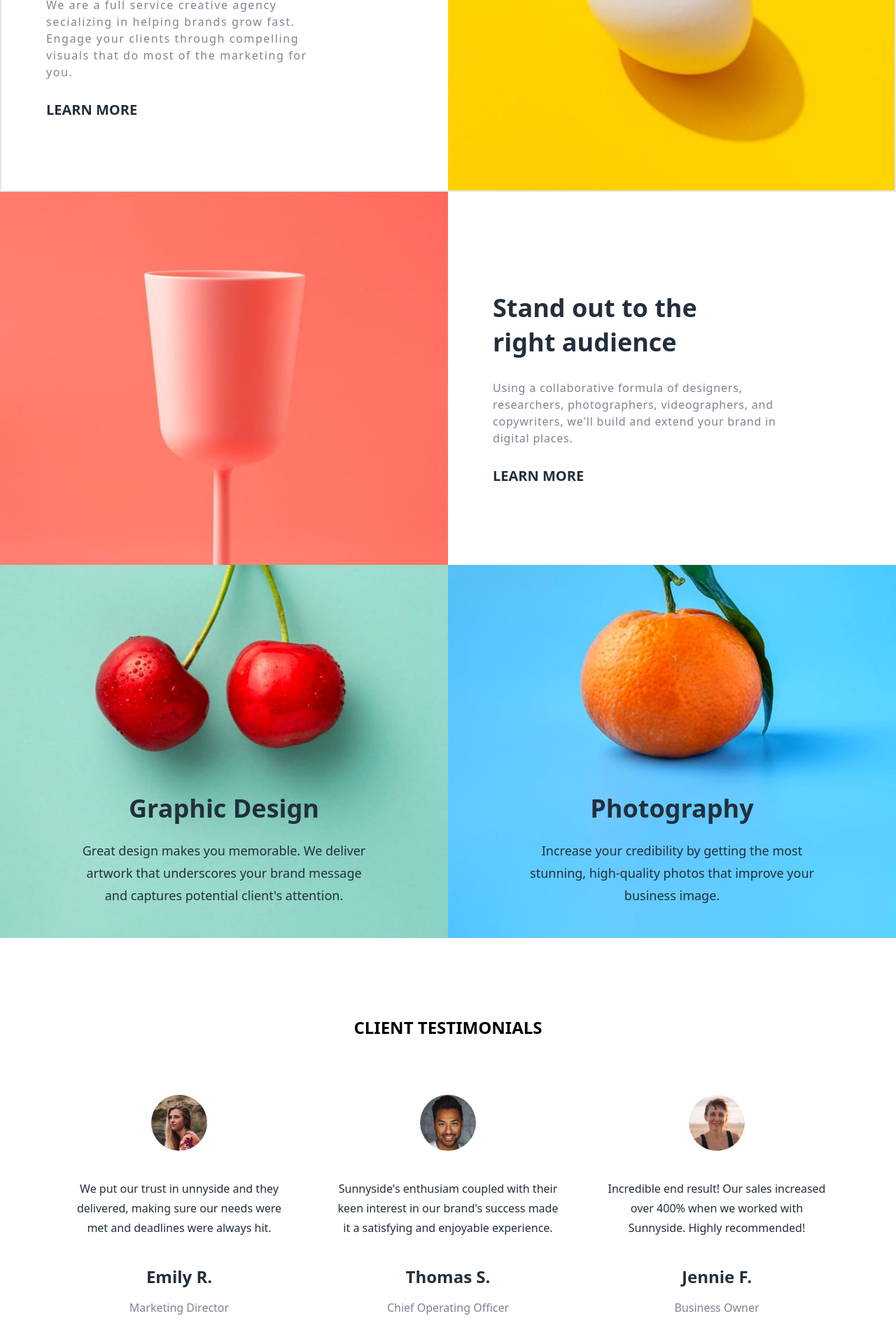
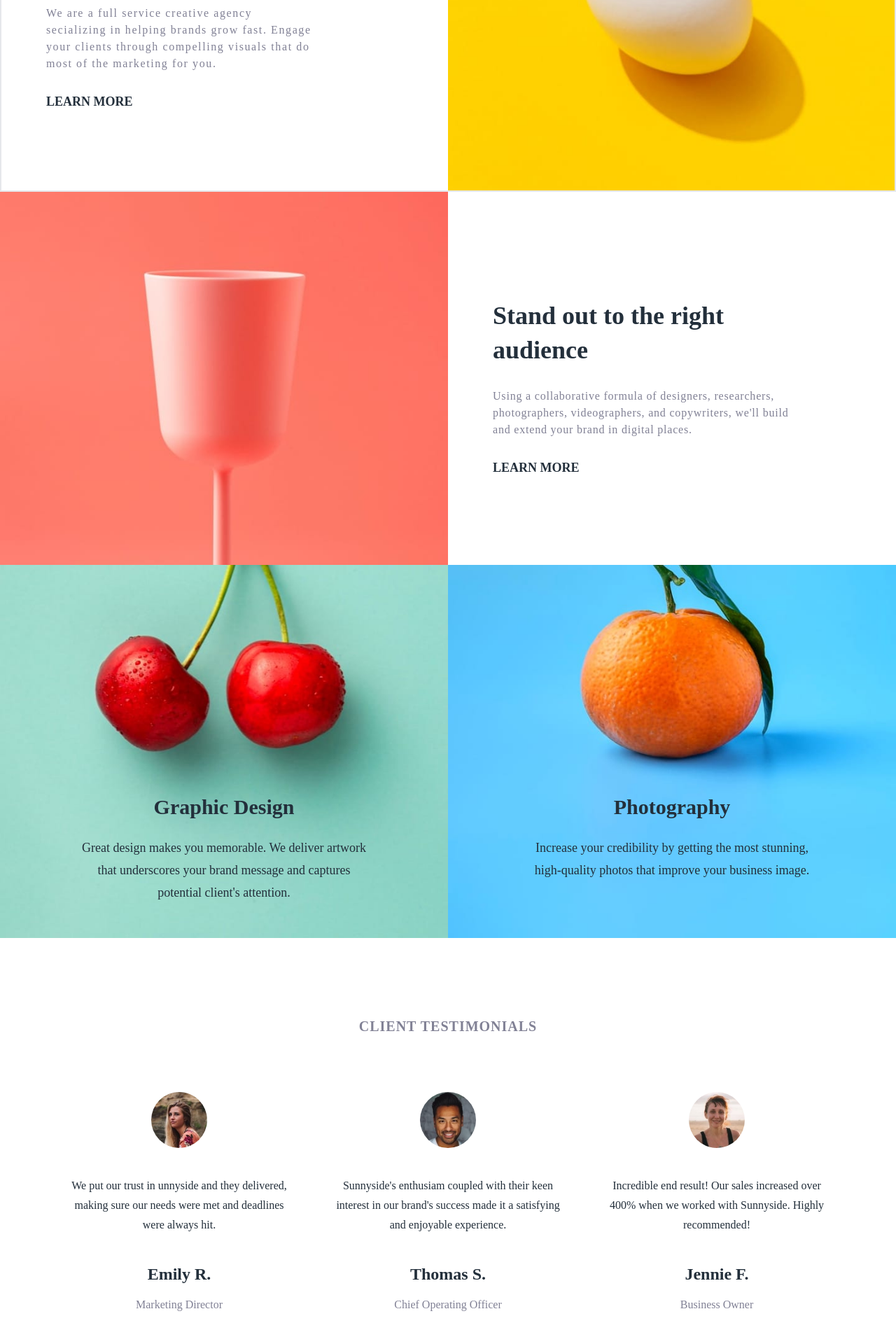
Before and after one commit to ForJessicaSake/Sunny-Side-Agencies, a React (Create React App) app: page / in a window 1280 px wide. Shown: the part 760-2680 px from the top of the page at 70% size. Built offline with nearby package versions, Linux system fonts and the light colour scheme.

Commit message:
fix:changed fontfamily

```diff
--- a/src/components/Navbar.tsx
+++ b/src/components/Navbar.tsx
@@ -1,6 +1,6 @@
 const Navbar = () => {
   return (
-    <nav>
+    <nav className="font-textFont">
       <h1>Navbar</h1>
     </nav>
   );
--- a/src/custom/CalltoAction.tsx
+++ b/src/custom/CalltoAction.tsx
@@ -4,8 +4,8 @@ type Props = {
 
 const CalltoAction = ({ text }: Props) => {
   return (
-    <section className="pb-7 text-xl font-bold">
-      <h3 className="text-Heading">{text}</h3>
+    <section className="pb-7 text-lg font-bold">
+      <h3 className="font-Headingfront text-Heading">{text}</h3>
     </section>
   );
 };
--- a/src/custom/Card.tsx
+++ b/src/custom/Card.tsx
@@ -11,8 +11,8 @@ const Card = ({image, heading, text}:Props)=>{
           <img src={image} alt="fruit" className="lg:h-full md:h-full sm:h-96 w-full"/>
         </figure>
         <figcaption className="absolute top-44 md:top-96 lg:top-80 z-50 flex lg:text-center flex-col lg:w-9/12 md:w-6/12 sm:w-12/12 px-8">
-          <h1 className="text-Heading lg:text-4xl text-2xl font-bold lg:pb-6 pb-2 pt-2">{heading}</h1>
-          <p className="text-Heading leading-6 lg:leading-8 lg:text-lg md:text-base text-sm pb-2">{text}</p>
+          <h1 className="font-Headingfront text-Heading lg:text-3xl text-2xl font-bold lg:pb-6 pb-2 pt-2">{heading}</h1>
+          <p className="font-textFont text-Heading leading-6 lg:leading-8 lg:text-lg md:text-base text-sm pb-2">{text}</p>
         </figcaption>
         </section>
     )
--- a/src/custom/TestimonialCard.tsx
+++ b/src/custom/TestimonialCard.tsx
@@ -12,9 +12,9 @@ const TestimonialCard = ({ image, testimonial, name, jobTitle }: Props) => {
         <img src={image} alt="avartar" className="h-20 mb-10 w-20 rounded-full" />
       </figure>
       <figcaption>
-        <p className="w-80 pb-10 text-Heading leading-7 font-medium">{testimonial}</p>
-        <h2 className="text-2xl text-Heading font-bold pb-4">{name}</h2>
-        <p className="text-Text">{jobTitle}</p>
+        <p className="font-textFont w-80 pb-10 text-Heading leading-7 font-medium">{testimonial}</p>
+        <h2 className="font-Headingfront text-2xl text-Heading font-extrabold pb-4">{name}</h2>
+        <p className="font-textFont text-Text">{jobTitle}</p>
       </figcaption>
     </section>
   );
--- a/src/elements/Footer.tsx
+++ b/src/elements/Footer.tsx
@@ -6,10 +6,10 @@ import pinterestImage from "../assets/desktop/icon-pinterest.svg";
 
 const Footer = () => {
   return (
-    <footer className="flex flex-col bg-Green h-72 items-center justify-center">
+    <footer className="flex flex-col bg-Green h-80 items-center justify-center">
     <nav className="flex flex-col items-center justify-center">
-        <h1 className="text-3xl pb-10">Sunnyside</h1>
-        <ul className="flex justify-between w-64 pb-16">
+        <h1 className="text-3xl pb-10 font-extrabold text-DarkGreen font-textFont">Sunnyside</h1>
+        <ul className="font-textFont flex justify-between w-64 pb-16">
           <li>About</li>
           <li>Services</li>
           <li>Projects</li>
--- a/src/elements/Header.tsx
+++ b/src/elements/Header.tsx
@@ -2,8 +2,8 @@ import roundedCitrus from "../assets/desktop/roundcitrus.jpg";
 import arrowImage from "../assets/desktop/icon-arrow-down.svg"
 const Header = () => {
   return (
-    <section className="relative flex flex-col justify-center items-center bg-Blue">
-      <h1 className="absolute lg:top-24 top-0 text-2xl w-40 lg:w-full text-center lg:text-5xl text-white font-bold tracking-widest">WE ARE CREATIVES</h1>
+    <section className="relative flex flex-col  justify-center items-center bg-Blue">
+      <h1 className="font-Headingfront absolute lg:top-24 top-0 text-3xl w-64 lg:w-full text-center lg:text-5xl text-white font-extrabold tracking-widest">WE ARE CREATIVES</h1>
       <img src={arrowImage} alt="orange" className="absolute lg:h-20 h-12" />
       <img src={roundedCitrus} alt="orange" className="lg:w-8/12 w-full " />
     </section>
--- a/src/elements/Hero.tsx
+++ b/src/elements/Hero.tsx
@@ -9,8 +9,8 @@ const Hero = () => {
           <img src={eggImage} alt="egg" className="w-full" />
         </figure>
         <figcaption className=" w-6/12 flex flex-col lg:pl-16 lg:justify-start lg:items-start justify-center items-center">
-          <h1 className="text-Heading pt-14 text-4xl lg:w-80 leading-snug w-80 font-bold pb-7">Transform your brand</h1>
-          <p className="lg:px-0 px-6 text-Text pb-7 text-base lg:text-base lg:font-normal w-96 lg:w-96 leading-8 tracking-widest font-semibold">
+          <h1 className="font-Headingfront text-Heading pt-14 text-4xl lg:w-80 leading-snug w-80 font-extrabold pb-7">Transform your brand</h1>
+          <p className="font-textFont lg:px-0 px-6 text-Text pb-7 text-base lg:text-base lg:font-normal w-96 lg:w-96 leading-8 tracking-widest font-semibold">
             We are a full service creative agency secializing in helping brands
             grow fast. Engage your clients through compelling visuals that do
             most of the marketing for you.
@@ -23,8 +23,8 @@ const Hero = () => {
           <img src={cupImage} alt="cup" className="w-full" />
         </figure>
         <figcaption className=" w-6/12 flex flex-col lg:pl-16 lg:justify-start lg:items-start justify-center items-center">
-          <h1 className="text-Heading pt-14 text-4xl lg:w-96 w-80 leading-snug font-bold pb-7">Stand out to the right audience</h1>
-          <p className="lg:px-0 px-6 text-Text pb-7 text-base lg:text-base lg:font-normal lg:w-hero w-96 leading-8 tracking-wider font-semibold">
+          <h1 className="font-Headingfront text-Heading pt-14 text-4xl lg:w-96 w-80 leading-snug font-extrabold pb-7">Stand out to the right audience</h1>
+          <p className="font-textFont lg:px-0 px-6 text-Text pb-7 text-base lg:text-base lg:font-normal lg:w-hero w-96 leading-8 tracking-wider font-semibold">
             Using a collaborative formula of designers, researchers,
             photographers, videographers, and copywriters, we'll build and
             extend your brand in digital places.
--- a/src/elements/Testimonal.tsx
+++ b/src/elements/Testimonal.tsx
@@ -6,7 +6,7 @@ import thomasAvatar from "../assets/desktop/image-thomas.jpg";
 const Testimonial = () => {
   return (
     <section className="flex flex-col text-center items-center px-24 lg:py-28 py-14">
-      <h1 className="text-2xl font-bold lg:mb-20 mb-14">CLIENT TESTIMONIALS</h1>
+      <h1 className="text-Text tracking-wider font-Headingfront text-xl font-bold lg:mb-20 mb-14">CLIENT TESTIMONIALS</h1>
       <section className="flex flex-col lg:flex-row lg:justify-between w-full">
       <TestimonialCard
         image={emilyAvatar}
--- a/src/index.css
+++ b/src/index.css
@@ -1,3 +1,4 @@
 @tailwind base;
 @tailwind components;
 @tailwind utilities;
+@import url('https://fonts.googleapis.com/css2?family=Libre+Baskerville:wght@700&family=PT+Serif:ital,wght@0,400;0,700;1,700&family=Work+Sans:wght@100;200;300;400;500&display=swap');
--- a/tailwind.config.js
+++ b/tailwind.config.js
@@ -10,6 +10,7 @@ module.exports = {
         Yellow:"#ffd303",
         Peach:"#fd7564",
         Green:"#7dc8b8",
+        DarkGreen: "#2c7466",
         Heading:"#232f3b",
         Text:"#818195",
       },
@@ -20,6 +21,10 @@ module.exports = {
         fruit:"27rem",
         hero:"28rem",
       },
+      fontFamily:{
+        Headingfront:["Libre Baskerville", "serif"],
+        textFont:["Work Sans", "serif"],
+      },
     },
   },
   plugins: [],
```
